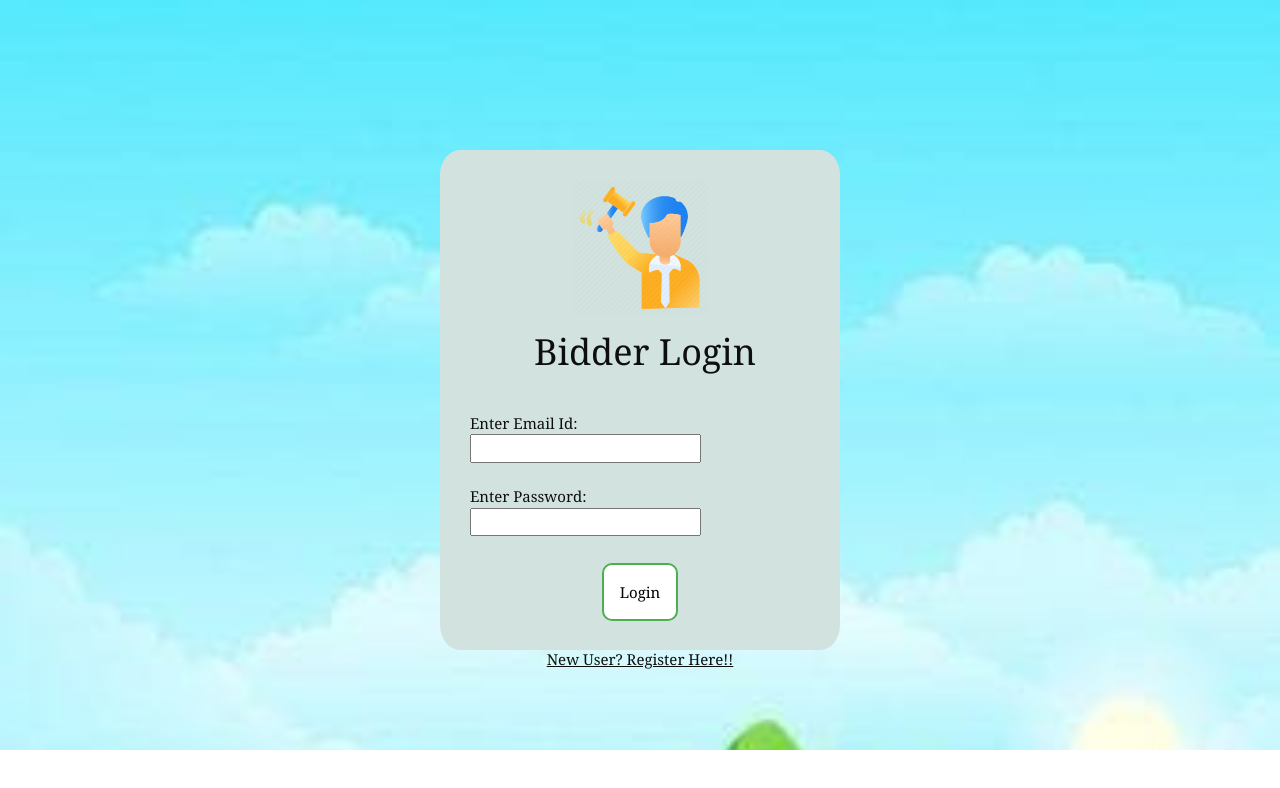
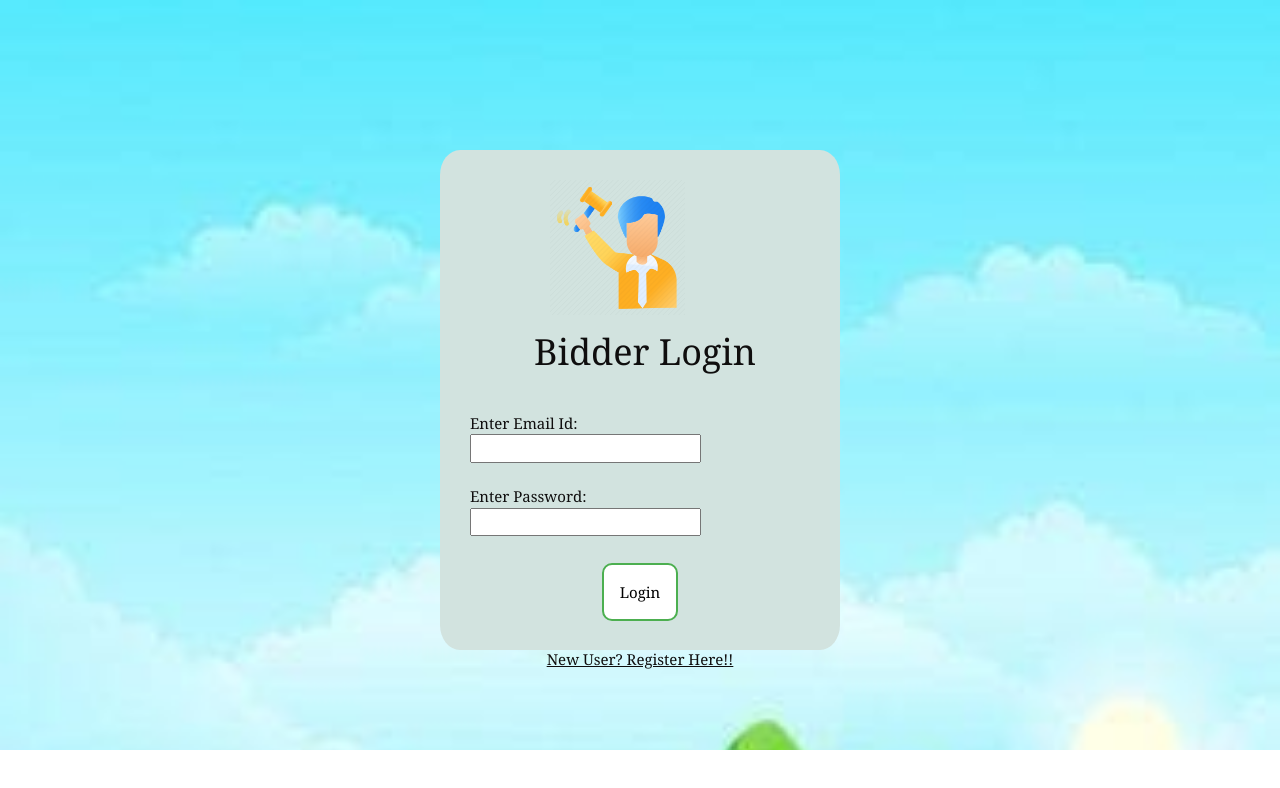
Before and after one commit to sahilkochar10/SchemeForFarmers, an Angular app in the folder SchemeForFarmers_FrontEnd/: page /BidderLogin in a window 1280 px wide. Shown: the top 788 px of the page. Built offline with nearby package versions, Linux system fonts and the light colour scheme.

Commit message:
changes by Arya

```diff
--- a/SchemeForFarmers_FrontEnd/src/app/bidderlogin/bidderlogin.component.html
+++ b/SchemeForFarmers_FrontEnd/src/app/bidderlogin/bidderlogin.component.html
@@ -6,7 +6,7 @@
           src="assets/bidder.jpg"
           width="135"
           height="135"
-          style="display: block; margin-left: auto; margin-right: auto"
+          style="display: block; margin-left: 5pc; margin-right: auto"
         />
         <h1
           style="
@@ -85,14 +85,8 @@
         </div>
         <br /><br />
 
-        <div style="text-align: center;">
-          <button
-            type="submit"
-            class="btn"
-
-          >
-            Login</button
-          ><br /><br />
+        <div style="text-align: center">
+          <button type="submit" class="btn">Login</button><br /><br />
           <!-- <a routerLink="/ForgetPassword">Forgot Password?</a> &nbsp;&nbsp;&nbsp; -->
           <a routerLink="/BidderRegistration">New User? Register Here!!</a
           ><br />
```
